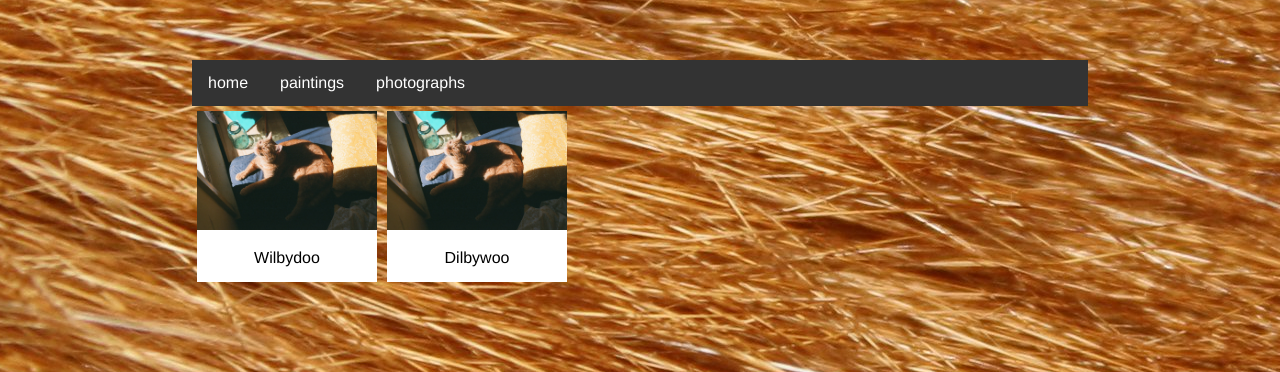
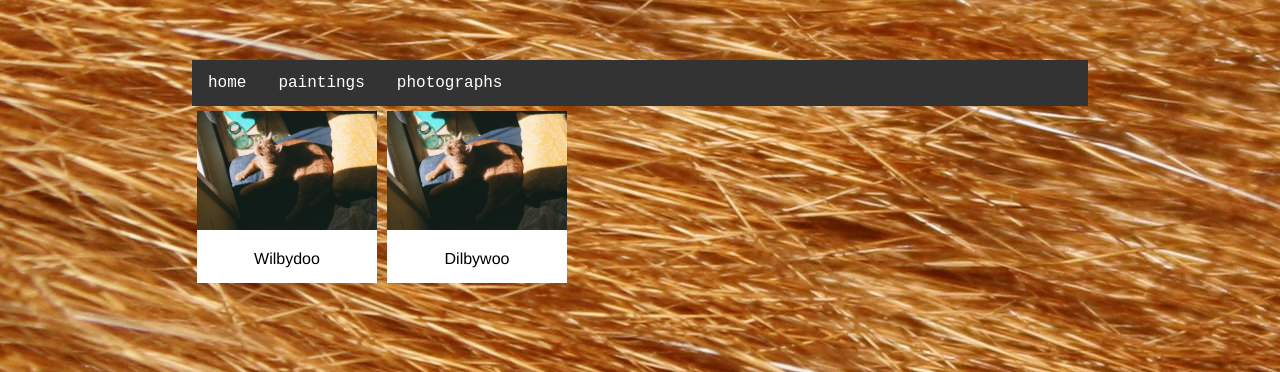
Before and after one commit to juglian/juglian.github.io, a PHP site: page / in a window 1280 px wide. Shown: the top 372 px of the page. Run offline with PHP 8.4, Linux system fonts and the light colour scheme.

Commit message:
Update main.css

```diff
--- a/css/main.css
+++ b/css/main.css
@@ -4,10 +4,12 @@ body {
     background-repeat: no-repeat;
     background-attachment: fixed;
     background-size: auto;
-    font-family:'Helvetica', 'Arial', 'Sans-Serif';
+    font-family: "Courier New", Courier, monospace;
     margin: 60px auto;
     width: 70%;
 }
+
+/* Navigation bar */
 
 ul {
   list-style-type: none;
@@ -29,10 +31,11 @@ li a {
   text-decoration: none;
 }
 
-/* Change the link color to #111 (black) on hover */
 li a:hover {
-  background-color: #111;
+  background-color: #000000;
 }
+
+/* Image gallery */
 
 div.gallery {
   margin: 5px;
```
